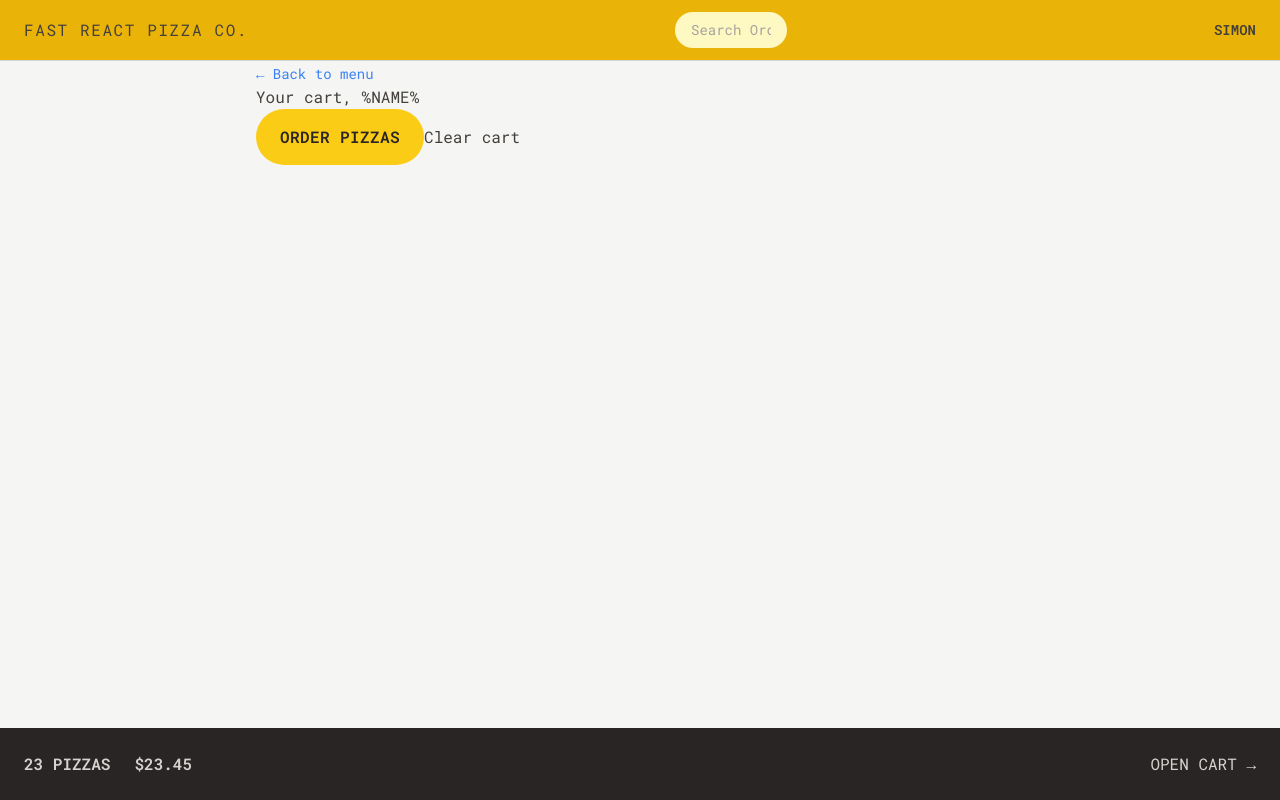
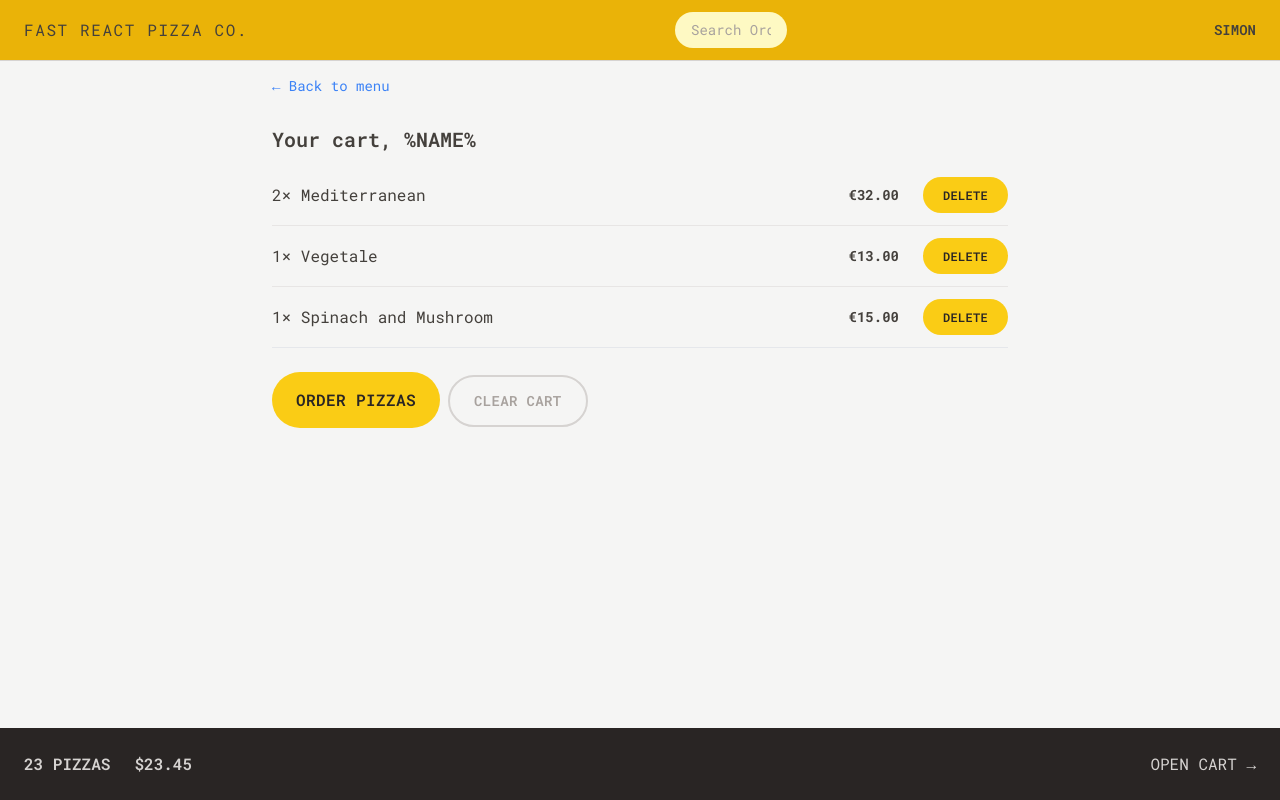
Before and after one commit to chikezie22/fast-react-project, a React (Vite) app: page /cart in a window 1280 px wide. Built offline with nearby package versions, Linux system fonts and the light colour scheme.

Commit message:
made ui changes in cart, cartitem, and button

```diff
--- a/src/features/cart/Cart.jsx
+++ b/src/features/cart/Cart.jsx
@@ -1,4 +1,5 @@
-import { Link } from "react-router-dom";
+// import { Link } from "react-router-dom";
+import CartItem from "./CartItem";
 import LinkButton from "../../ui/LinkButton";
 import Button from "../../ui/Button";
 
@@ -30,16 +31,23 @@
   const cart = fakeCart;
 
   return (
-    <div>
+    <div className="px-4 py-3">
       <LinkButton to="/menu">&larr; Back to menu</LinkButton>
 
-      <h2>Your cart, %NAME%</h2>
+      <h2 className="mt-7 text-xl font-semibold">Your cart, %NAME%</h2>
 
-      <div>
+      <ul className="divide-y divide-stone-200 border-b mt-3">
+        {cart.map((item) => (
+          <CartItem item={item} key={item.key} />
+        ))}
+      </ul>
+
+      <div className="mt-6 space-x-2">
         <Button to="/" type={"primary"}>
           Order pizzas
         </Button>
-        <button>Clear cart</button>
+
+        <Button type={"secondary"}> Clear cart</Button>
       </div>
     </div>
   );
--- a/src/features/cart/CartItem.jsx
+++ b/src/features/cart/CartItem.jsx
@@ -1,3 +1,4 @@
+import Button from "../../ui/Button";
 import { formatCurrency } from "../../utils/helpers";
 
 /* eslint-disable react/prop-types */
@@ -5,12 +6,13 @@
   const { name, quantity, totalPrice } = item;
 
   return (
-    <li>
-      <p>
+    <li className="py-3 sm:flex sm:items-center sm:justify-between">
+      <p className="mb-1 sm:mb-0">
         {quantity}&times; {name}
       </p>
-      <div>
-        <p>{formatCurrency(totalPrice)}</p>
+      <div className="flex justify-between items-center sm:gap-6">
+        <p className="text-sm font-bold">{formatCurrency(totalPrice)}</p>
+        <Button type="small">Delete</Button>
       </div>
     </li>
   );
--- a/src/ui/Button.jsx
+++ b/src/ui/Button.jsx
@@ -6,6 +6,7 @@
   const styles = {
     primary: base + `px-4 py-3 md:px-6 md:py-4`,
     small: base + `px-4 py-2 md:px-5 md:py-2.5 text-xs`,
+    secondary: `inline-block text-sm rounded-full border-2 border-stone-300 font-semibold uppercase tracking-wide text-stone-400 transition-colors duration-300 hover:bg-stone-300 hover:text-stone-800 focus:bg-stone-300 focus:text-stone-800 focus:outline-none focus:ring focus:ring-stone-200 focus:ring-offset-2 disabled:cursor-not-allowed px-4 py-2.5 md:px-6 md:py-3.5`,
   };
   if (to)
     return (
```
